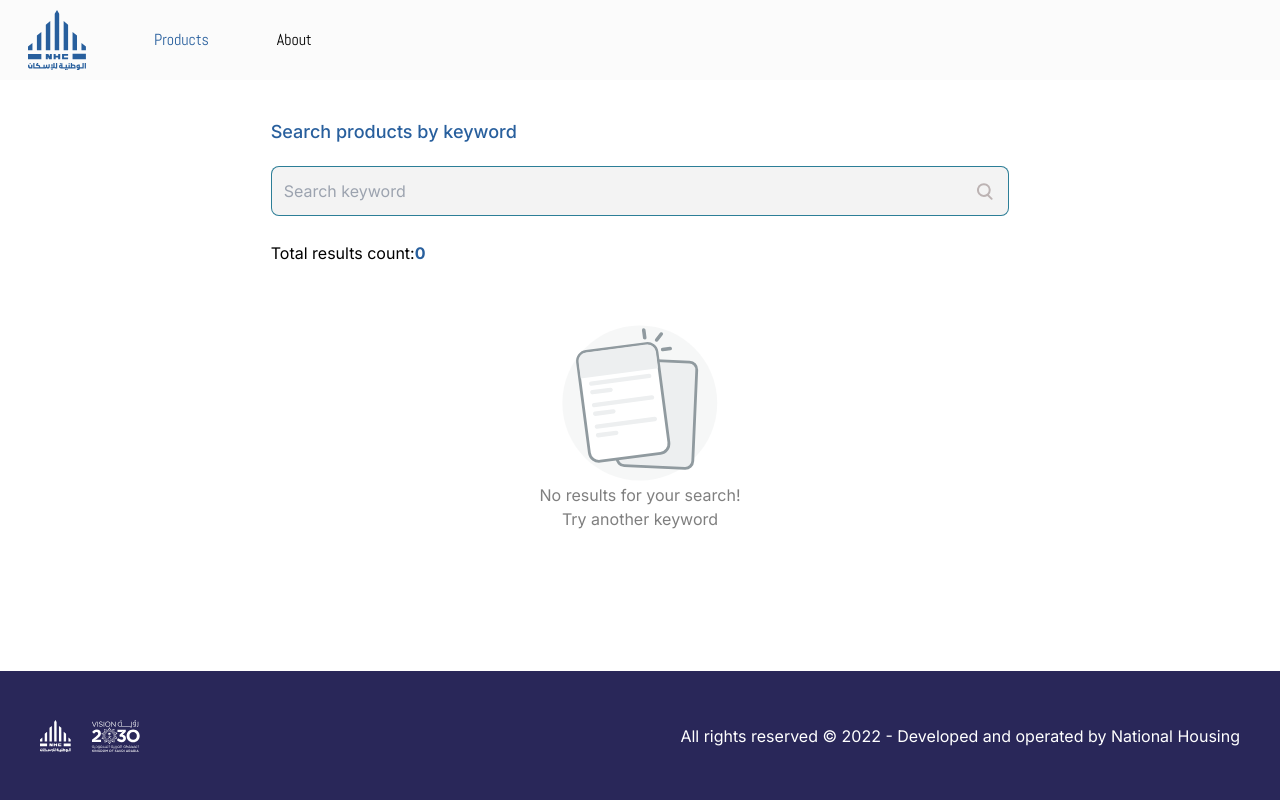
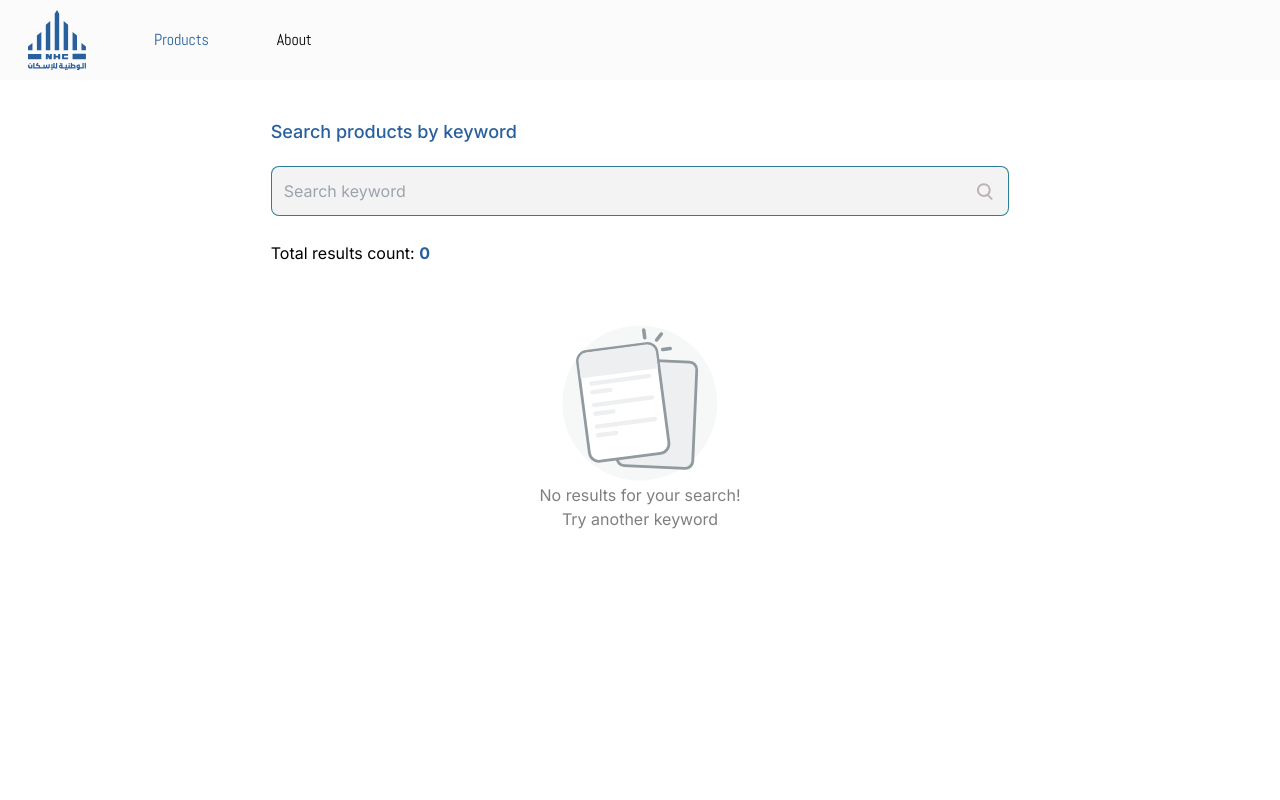
Before and after one commit to OsDroidi/nhc-assignment, a Next.js app: page /products in a window 1280 px wide. Shown: the top 800 px of the page. Built offline with nearby package versions, Linux system fonts and the light colour scheme.

Commit message:
quick fix

```diff
--- a/app/about/page.tsx
+++ b/app/about/page.tsx
@@ -4,7 +4,7 @@
 
 export default function About() {
   return (
-    <div className="h-screen">
+    <div className="min-h-screen">
       <div
         className="flex justify-center"
         style={{
--- a/app/components/search/index.tsx
+++ b/app/components/search/index.tsx
@@ -48,11 +48,11 @@
   };
 
   return (
-    <main className="flex items-center flex-col">
+    <main className="flex items-center flex-col min-h-screen">
       <div className={styles['search-bar-container']}>
         <SearchBar query={query} handleInputChange={handleInputChange} />
         <div className={styles['count-results']}>
-          Total results count:
+          Total results count:{' '}
           <span className={styles['count']}>{products.length}</span>
         </div>
       </div>
```
